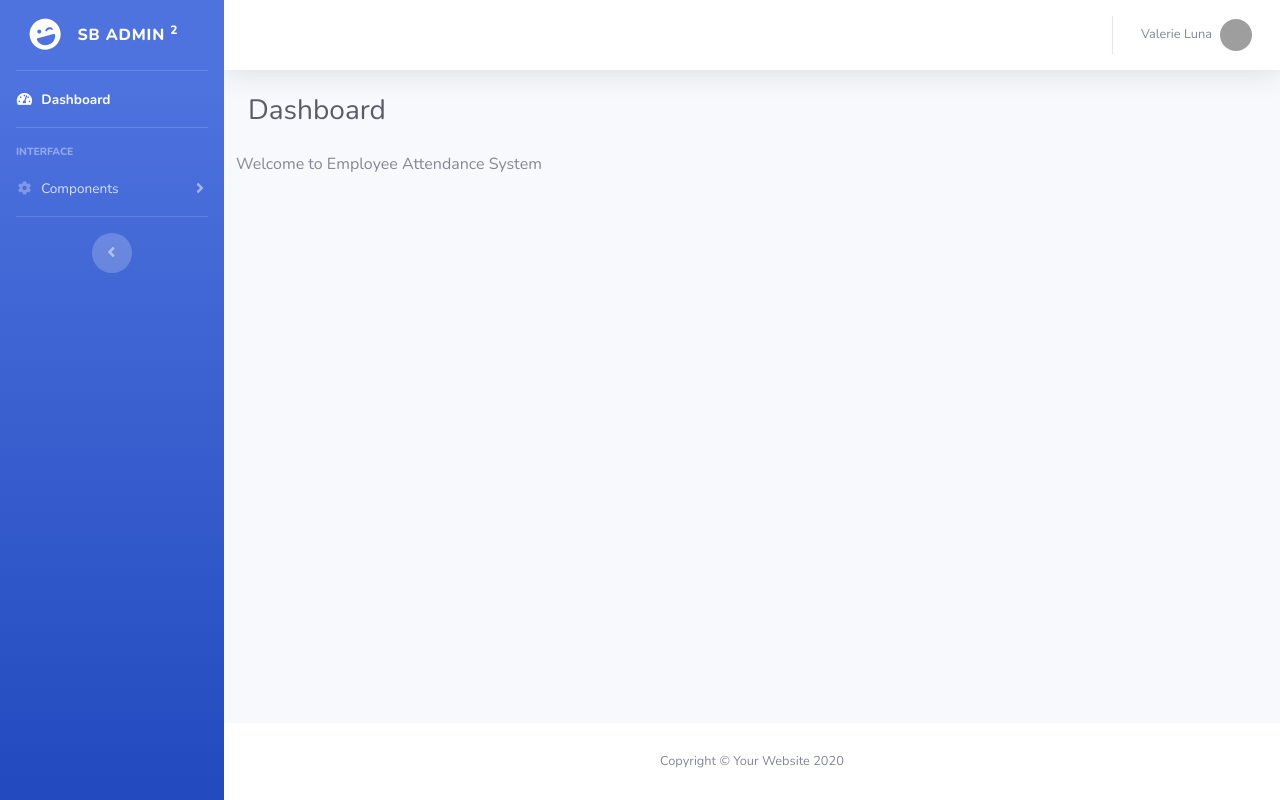
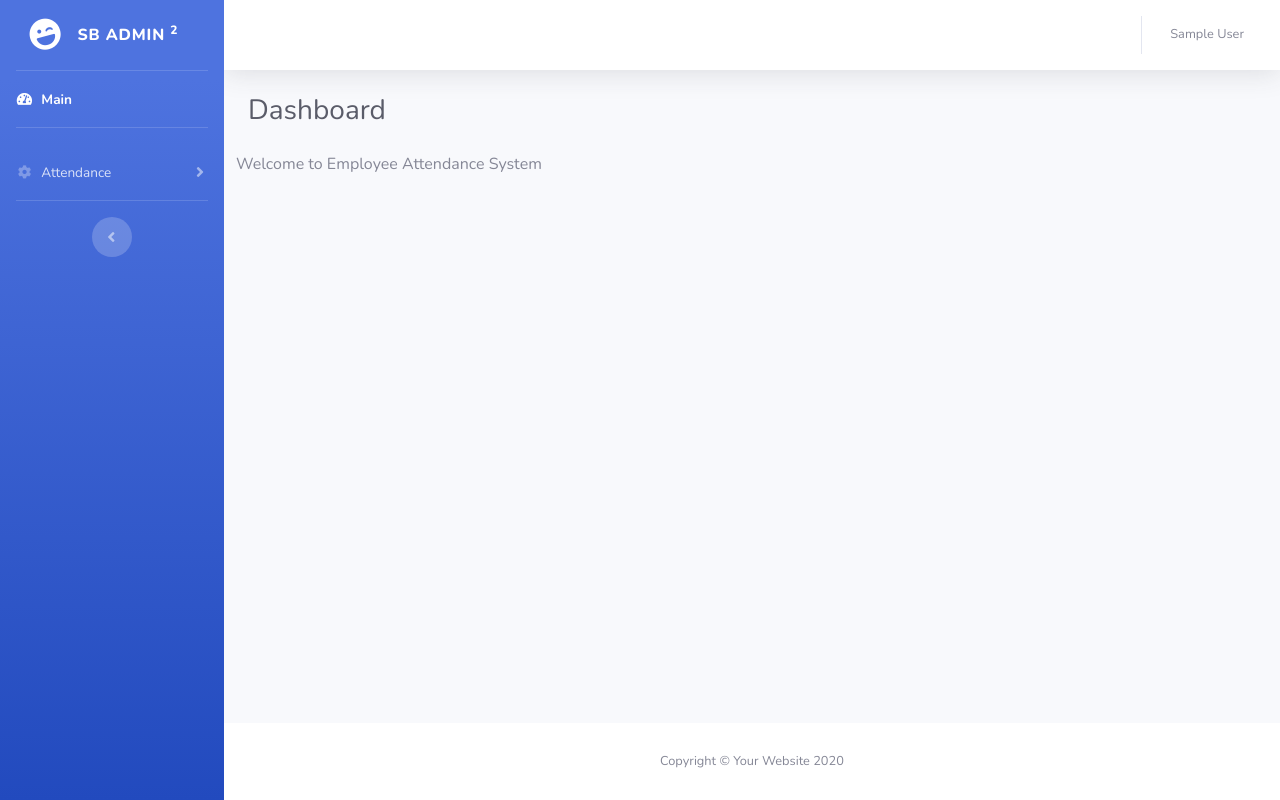
Before and after one commit to ertantorizkyf/flask-simple-attendance-system, a Flask app: page / in a window 1280 px wide. Run offline with Flask 2, Linux system fonts and the light colour scheme; the visitor is signed in with stand-in values (Sample User, id 1); data comes from the database, SQL or seed files in the repository; some libraries are stand-ins or nearby versions; grey boxes are pictures that could not be loaded.

Commit message:
Modify templates components

```diff
--- a/app/templates/base.html
+++ b/app/templates/base.html
@@ -36,32 +36,32 @@
             <!-- Divider -->
             <hr class="sidebar-divider my-0">
 
-            <!-- Nav Item - Dashboard -->
+            <!-- Nav Item - Main -->
             <li class="nav-item active">
-                <a class="nav-link" href="index.html">
+                <a class="nav-link" href="/">
                 <i class="fas fa-fw fa-tachometer-alt"></i>
-                <span>Dashboard</span></a>
+                <span>Main</span></a>
             </li>
 
             <!-- Divider -->
             <hr class="sidebar-divider">
 
             <!-- Heading -->
-            <div class="sidebar-heading">
+            <!-- <div class="sidebar-heading">
                 Interface
-            </div>
+            </div> -->
 
             <!-- Nav Item - Pages Collapse Menu -->
             <li class="nav-item">
                 <a class="nav-link collapsed" href="#" data-toggle="collapse" data-target="#collapseTwo" aria-expanded="true" aria-controls="collapseTwo">
                 <i class="fas fa-fw fa-cog"></i>
-                <span>Components</span>
+                <span>Attendance</span>
                 </a>
                 <div id="collapseTwo" class="collapse" aria-labelledby="headingTwo" data-parent="#accordionSidebar">
                 <div class="bg-white py-2 collapse-inner rounded">
-                    <h6 class="collapse-header">Custom Components:</h6>
-                    <a class="collapse-item" href="buttons.html">Buttons</a>
-                    <a class="collapse-item" href="cards.html">Cards</a>
+                    <!-- <h6 class="collapse-header">Custom Components:</h6> -->
+                    <a class="collapse-item" href="#">Report Attendance</a>
+                    <a class="collapse-item" href="#">Attendance History</a>
                 </div>
                 </div>
             </li>
@@ -158,16 +158,16 @@
                     <!-- Nav Item - User Information -->
                     <li class="nav-item dropdown no-arrow">
                         <a class="nav-link dropdown-toggle" href="#" id="userDropdown" role="button" data-toggle="dropdown" aria-haspopup="true" aria-expanded="false">
-                            <span class="mr-2 d-none d-lg-inline text-gray-600 small">Valerie Luna</span>
-                            <img class="img-profile rounded-circle" src="https://source.unsplash.com/QAB-WJcbgJk/60x60">
+                            <span class="mr-2 d-none d-lg-inline text-gray-600 small">{% block current_user_name %}{% endblock %}</span>
+                            <!-- <img class="img-profile rounded-circle" src="https://source.unsplash.com/QAB-WJcbgJk/60x60"> -->
                         </a>
                         <!-- Dropdown - User Information -->
                         <div class="dropdown-menu dropdown-menu-right shadow animated--grow-in" aria-labelledby="userDropdown">
-                            <a class="dropdown-item" href="#">
+                            <!-- <a class="dropdown-item" href="#">
                                 <i class="fas fa-user fa-sm fa-fw mr-2 text-gray-400"></i>
                                 Profile
                             </a>
-                            <div class="dropdown-divider"></div>
+                            <div class="dropdown-divider"></div> -->
                             <a class="dropdown-item" href="#" data-toggle="modal" data-target="#logoutModal">
                                 <i class="fas fa-sign-out-alt fa-sm fa-fw mr-2 text-gray-400"></i>
                                 Logout
@@ -223,7 +223,7 @@
                 <div class="modal-body">Select "Logout" below if you are ready to end your current session.</div>
                 <div class="modal-footer">
                     <button class="btn btn-secondary" type="button" data-dismiss="modal">Cancel</button>
-                    <a class="btn btn-primary" href="login.html">Logout</a>
+                    <a class="btn btn-primary" href="/logout">Logout</a>
                 </div>
             </div>
         </div>
--- a/app/templates/index.html
+++ b/app/templates/index.html
@@ -2,6 +2,10 @@
 
 {% block head %}
 <title>Home</title>
+{% endblock %}
+
+{% block current_user_name %}
+{{ current_user.name}}
 {% endblock %}
 
 {% block body %}
--- a/app/templates/user/login.html
+++ b/app/templates/user/login.html
@@ -25,7 +25,7 @@
             <div class="col-sm-9 col-md-7 col-lg-5 mx-auto">
                 <div class="card card-signin my-5">
                     <div class="card-body">
-                        <h5 class="card-title text-center">Login</h5>
+                        <h5 class="card-title text-center">Employee Attendance System - Login</h5>
                         <form action="{{ url_for('user_bp.login') }}" method="POST">
                             <div class="form-group">
                                 <input type="text" name="email" id="email" class="form-control" placeholder="Email">
```
